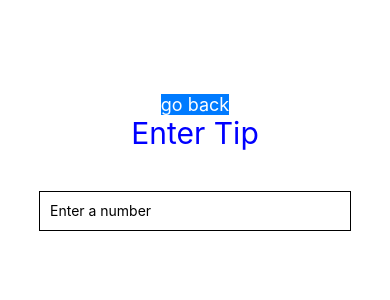
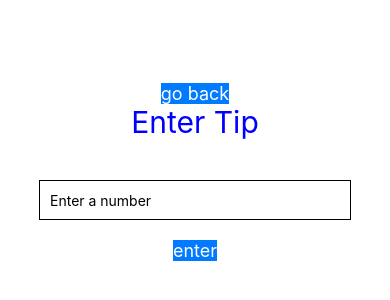
Before and after one commit to willi301/tip_app, a React Native app: screen /Other in a window 390 px wide. Shown: the part 250-550 px from the top of the page. Built offline with nearby package versions, Linux system fonts and the light colour scheme.

Commit message:
Added end thank you screen

```diff
--- a/App.js
+++ b/App.js
@@ -4,6 +4,8 @@ import { createNativeStackNavigator } from '@react-navigation/native-stack';
 
 import HomeScreen from './homeScreen';
 import Other from './otherScreen';
+import EndScreen from './endScreen';
+
 
 const Stack = createNativeStackNavigator();
 
@@ -13,6 +15,7 @@ export default function App() {
       <Stack.Navigator initialRouteName="Home">
         <Stack.Screen name="Home" options={{ headerShown: false }} component={HomeScreen} />
         <Stack.Screen name="Other" options={{ headerShown: false }} component={Other} />
+        <Stack.Screen name="End" options={{ headerShown: false }} component={EndScreen} />
       </Stack.Navigator>
     </NavigationContainer>
   );
--- /dev/null
+++ b/endScreen.js
@@ -0,0 +1,59 @@
+import { StatusBar } from 'expo-status-bar';
+import {StyleSheet, Button, View, Text, Alert, TouchableOpacity, TextInput} from 'react-native';
+
+export default function EndScreen({ navigation }) {
+  return (
+    <View style={styles.container}>
+
+        <View style={styles.close}>
+            <TouchableOpacity
+                style={styles.button}
+                onPress={() => navigation.navigate('Home')}>
+                <Text style={styles.close_text}>X</Text>
+            </TouchableOpacity>
+
+        </View>
+
+
+
+
+      <Text style={styles.title}>Thank you ⸜(｡˃ ᵕ ˂ )⸝ </Text>
+
+      {/* This is the button to go back to the home screen */}
+
+
+      <StatusBar style="auto" />
+    </View>
+  );
+}
+
+const styles = StyleSheet.create({
+  container: {
+    flex: 1,
+    backgroundColor: 'cornflowerblue',
+    alignItems: 'center',
+    justifyContent: 'center',
+  },
+
+  title: {
+    fontSize: 50,
+    color: 'white',
+    marginBottom: 20,
+  },
+
+  close: {
+    position: 'absolute',
+    top: 20,
+    right: 100,
+    padding: 10,
+    fontSize: 16,
+
+
+  },
+
+  close_text: {
+    fontSize: 20,
+    color: 'white',
+  },
+
+});
--- a/otherScreen.js
+++ b/otherScreen.js
@@ -14,11 +14,18 @@ export default function Other({ navigation }) {
         <Text style={styles.title}>Enter Tip</Text>
 
         {/* Tip input from user */}
-        <TextInput
-        style={styles.input}
-        keyboardType="numeric"  // 👈 This brings up a number pad
-        placeholder="Enter a number"
-        />
+            <TextInput
+            style={styles.input}
+            keyboardType="numeric"  // 👈 This brings up a number pad
+            placeholder="Enter a number"
+            />
+
+
+        <TouchableOpacity
+            style={styles.button}
+            onPress={() => navigation.navigate('End')}>
+            <Text style={styles.buttonText}>enter</Text>
+        </TouchableOpacity>
 
 
       <StatusBar style="auto" />
@@ -51,7 +58,6 @@ const styles = StyleSheet.create({
     color: '#fff',
     fontSize: 18,       // 👈 Font size of the button label
   },
-
   input: {
     marginTop: 40,
     height: 40,
```
